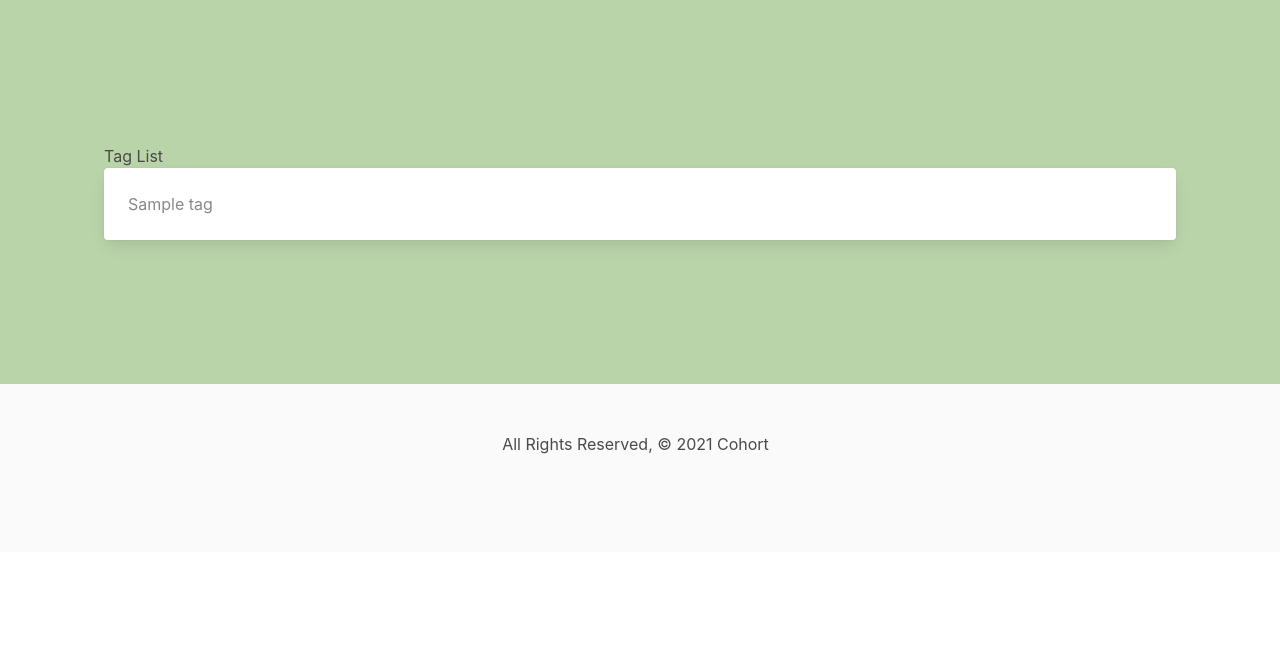
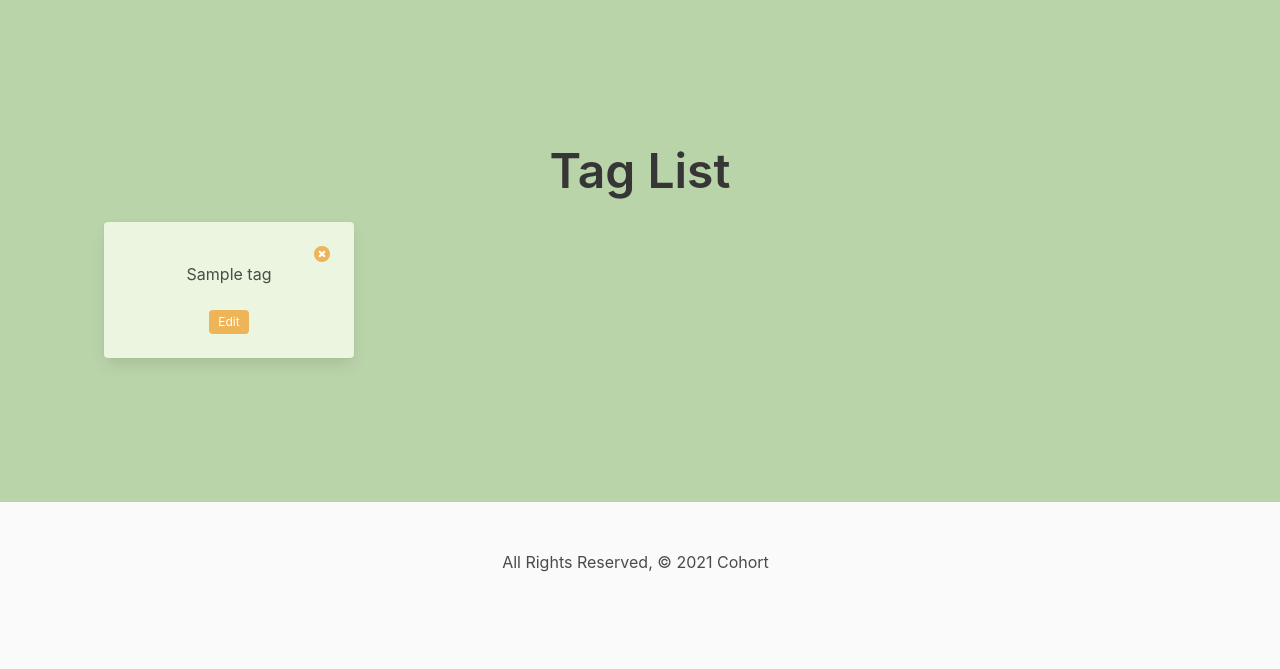
Before and after one commit to jillpe/cohort, a Django app: template main_app/templates/main_app/tag_list.html in a window 1280 px wide. Shown: the part 52-721 px from the top of the page. Run offline with Django 3.2, Linux system fonts and the light colour scheme; the template is opened without the code that fills it: most values are stand-ins (such as "Sample title", 1, 10 or a date in 2020).

Commit message:
styles tag index and deletes tag detail page

```diff
--- a/main_app/templates/main_app/tag_confirm_delete.html
+++ b/main_app/templates/main_app/tag_confirm_delete.html
@@ -9,6 +9,6 @@
 <form action="" method="POST">
   {% csrf_token %}
   <input type="submit" value="Yes - Delete!" class="btn" />
-  <a href="{% url 'tags_detail' object.id %}">Cancel</a>
+  <a href="{% url 'tags_index' %}">Cancel</a>
 </form>
 {% endblock %}
--- a/main_app/templates/main_app/tag_list.html
+++ b/main_app/templates/main_app/tag_list.html
@@ -1,13 +1,25 @@
 {% extends 'base.html' %} {% block content %}
 
-<h1>Tag List</h1>
+<h1 class = "title is-1" style="display: flex; justify-content: center;">Tag List</h1>
 
+<div class="columns is-multiline">
 {% for tag in tag_list %}
-<a href="{% url 'tags_detail' tag.id %}">
-  <div class="card">
-    <div class="card-content">
-      <span class="card-title" style="color: {{ tag.color }}">{{ tag.name }}</span>
+<div class="column is-3">
+  <div class="card" style="background-color: #EBF5DF; color: #464E47;">
+    <div class="card-content";>
+      <div style="display: flex; justify-content: flex-end;">
+        <a class="delete is-small" style="background-color: #EDB458;" href="{% url 'tags_delete' tag.id %}"></a>
+      </div>
+      <div style="display: flex; justify-content: center" class="card-title">
+        {{ tag.name }}
+      </div>
+      <br>
+      <div style="display: flex; justify-content: center;">
+        <a class="tag" style="background-color: #EDB458; color: white;" href="{% url 'tags_update' tag.id %}">Edit</a>
+      </div>
     </div>
   </div>
-</a>
-{% endfor %} {% endblock %}
+</div>
+{% endfor %}
+</div>
+{% endblock %}
--- a/main_app/urls.py
+++ b/main_app/urls.py
@@ -19,7 +19,6 @@ urlpatterns = [
     path('jobtitles/<int:jobtitle_id>/assoc_user/', views.assoc_user, name='assoc_user'),
     path('jobtitles/<int:jobtitle_id>/unassoc_user/', views.unassoc_user, name='unassoc_user'),
     path('tags/', views.TagList.as_view(), name='tags_index'),
-    path('tags/<int:pk>/', views.TagDetail.as_view(), name='tags_detail'),
     path('tags/create/', views.TagCreate.as_view(), name='tags_create'),
     path('tags/<int:pk>/update/', views.TagUpdate.as_view(), name='tags_update'),
     path('tags/<int:pk>/delete/', views.TagDelete.as_view(), name='tags_delete'),
--- a/main_app/views.py
+++ b/main_app/views.py
@@ -74,9 +74,6 @@ class JobTitleUpdate(UpdateView):
   fields = '__all__'
 
 class TagList(LoginRequiredMixin, ListView):
-  model = Tag
-
-class TagDetail(LoginRequiredMixin, DetailView):
   model = Tag
 
 class TagCreate(LoginRequiredMixin, CreateView):
```
Also changed, not shown: main_app/templates/main_app/tag_detail.html (deleted, +0 -18 lines).
